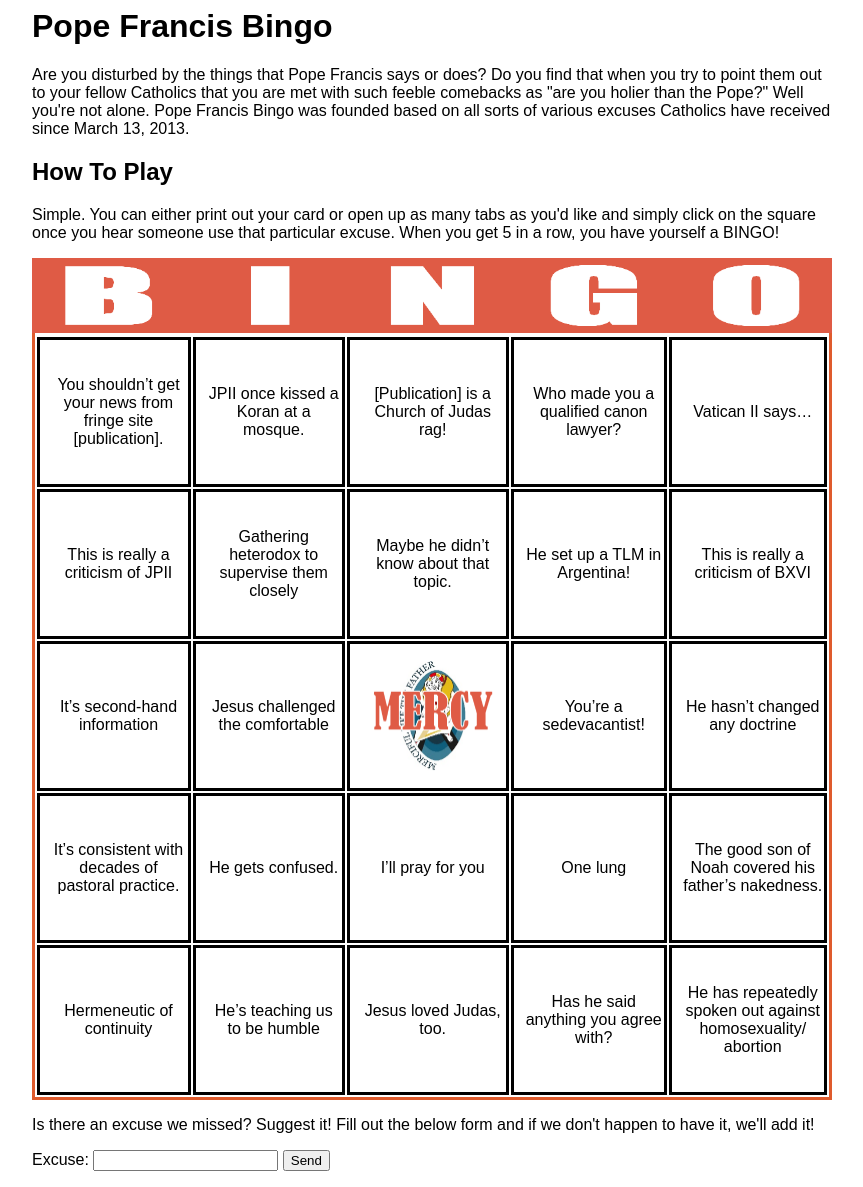
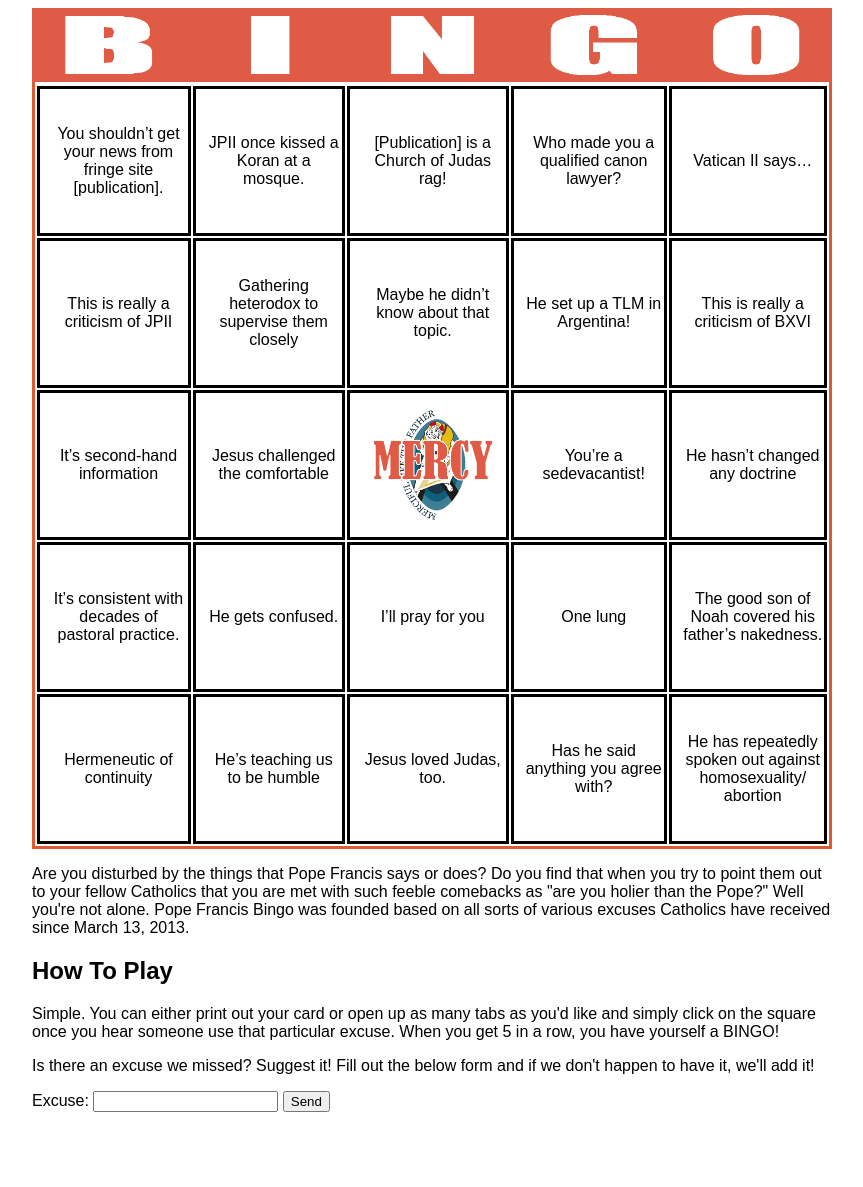
Before and after one commit to jeffstempel/PopeFrancisBingo, a plain HTML site: page index.html in a window 1280 px wide. Shown: the whole page, without its empty margins (208-1071 px from the left). After the commit the page ends 1128 px from the top, so only its background shows below. Drawn offline with Linux system fonts and the light colour scheme.

Commit message:
Move copy below card.

```diff
--- a/index.html
+++ b/index.html
@@ -6,17 +6,6 @@
     </head>
     <body>
         <div id="page-wrap">
-            <h1>Pope Francis Bingo</h1>
-            <p>
-                Are you disturbed by the things that Pope Francis says or does? Do you find that when you try to point them out to your fellow Catholics that you are met with
-                such feeble comebacks as "are you holier than the Pope?" Well you're not alone. Pope Francis Bingo was founded based on all sorts of various excuses Catholics have
-                received since March 13, 2013.
-            </p>
-            <h2>How To Play</h2>
-            <p>
-                Simple. You can either print out your card or open up as many tabs as you'd like and simply click on the square once you hear someone use that particular excuse.
-                When you get 5 in a row, you have yourself a BINGO!
-            </p>
             <table>
                 <tr>
                     <img src="images/pope francis year of mercy bingo header.png" style="width: 800px" />
@@ -57,6 +46,16 @@
                     <td id="spot23" onclick="addToken('spot23')"></td>
                 </tr>
             </table>
+            <p>
+                Are you disturbed by the things that Pope Francis says or does? Do you find that when you try to point them out to your fellow Catholics that you are met with
+                such feeble comebacks as "are you holier than the Pope?" Well you're not alone. Pope Francis Bingo was founded based on all sorts of various excuses Catholics have
+                received since March 13, 2013.
+            </p>
+            <h2>How To Play</h2>
+            <p>
+                Simple. You can either print out your card or open up as many tabs as you'd like and simply click on the square once you hear someone use that particular excuse.
+                When you get 5 in a row, you have yourself a BINGO!
+            </p>
             <div>
                 <p>Is there an excuse we missed? Suggest it! Fill out the below form and if we don't happen to have it, we'll add it!</p>
                 <form action="https://formspree.io/popefrancisbingo@gmail.com"
```
